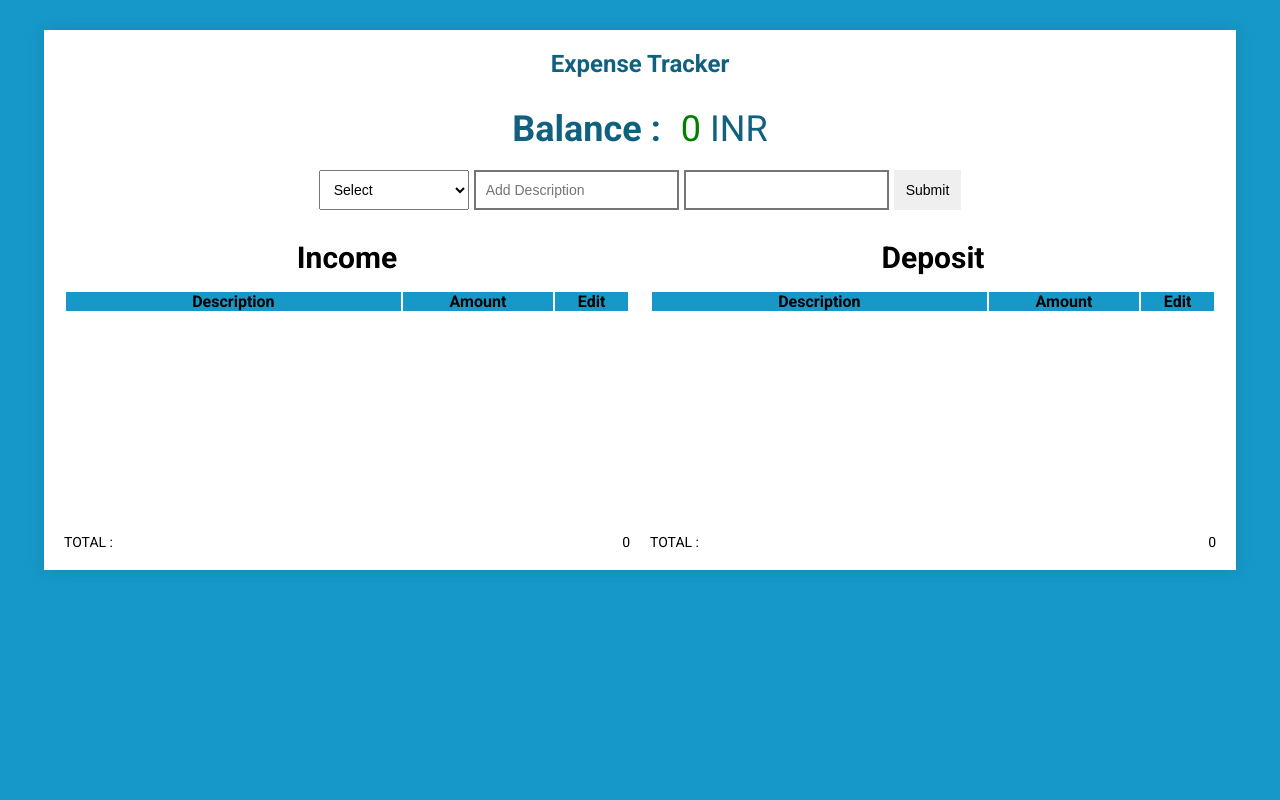
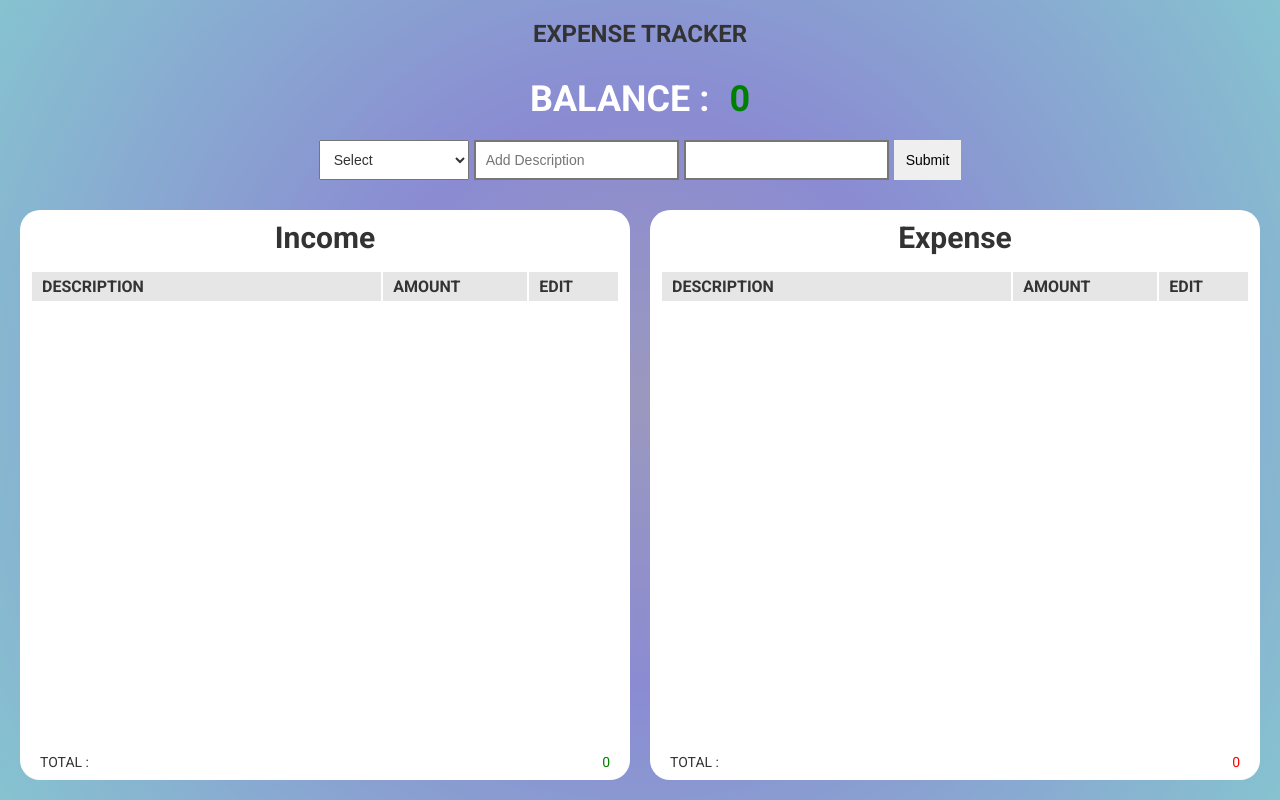
Before and after one commit to divyang-softrefine/expense-tracker, a website built with Parcel: page index.html in a window 1280 px wide. Built offline with nearby package versions, Linux system fonts and the light colour scheme.

Commit message:
few style changes

```diff
--- a/index.html
+++ b/index.html
@@ -16,10 +16,7 @@
         <h2 class="heading-two m-auto">Expense Tracker</h2>
         <div class="balance-container">
             <h3>Balance :</h3>
-            <div>
-                <span id="current-balance">333</span>
-                <span>INR</span>
-            </div>
+            <span id="current-balance">333</span>
         </div>
         <div class="form-container">
             <form class="m-auto" id="form">
@@ -60,7 +57,7 @@
             </div>
 
             <div class="negative">
-                <h3>Deposit</h3>
+                <h3>Expense</h3>
                 <table class="table-negative">
                     <thead>
                         <tr>
--- a/src/js/controller.js
+++ b/src/js/controller.js
@@ -47,7 +47,7 @@ class App{
         this.renderBalance();
         this.onLoad();
         this.addHandler();
-
+        this.renderTotals();
         // console.log(this.#balance,this.#movements)
     }
     loadBalance(){
@@ -116,8 +116,8 @@ class App{
         for(let i = 0; i < this.#positive_movements.length; i++)
             pos_sum+=this.#positive_movements[i].amount;
 
-        totalNegative.textContent = neg_sum;
-        totalPositive.textContent = pos_sum;
+        totalNegative.textContent = `${pos_sum === 0 ? `` : `(${Math.round((neg_sum/pos_sum )* 100)}% of Income used)`} ${neg_sum}`;
+        totalPositive.textContent =  `${pos_sum}`;
     }
 
     renderBalance(){
--- a/src/sass/main.scss
+++ b/src/sass/main.scss
@@ -1,12 +1,14 @@
 html{
-    font-size: 62.5%;
-    background: #1699c9;
-    box-sizing: border-box;
+    font-size: 62.5%;background: rgb(54,50,126);
+    background: radial-gradient(circle, rgba(54,50,126,1) 0%, rgba(22,22,166,1) 38%, rgba(13,135,161,1) 100%);
+
     font-family: 'Roboto', sans-serif;
 }
-$text-default : #10617f;
+
+$text-default : #333;
 *,*::after,*::before{
     margin: 0;
+    box-sizing: border-box;
     padding: 0;
     color: inherit;
     text-decoration: inherit;
@@ -19,28 +21,28 @@ $text-default : #10617f;
 }
 
 .tracker{
-    width: clamp(200px,90%,2000px);
-    height: 500px;
-    padding: 2rem;
-    background-color: white;
-    margin-top: 3rem;
-
+    width: 100vw;
+    height: auto;
+    min-height: 100vh;
+    padding : 2rem;
+    background-color: rgba(255, 255, 255, 0.5);
     box-shadow: 0 0 15px rgba(0,0,0,0.125);
-
     display: flex;
     flex-flow: column nowrap;
     overflow: hidden;
     gap : 2rem;
     row-gap: 2rem;
     align-items: center;
+    color : $text-default;
 }
 .heading-two{
     font-size: 2.4rem;
     color: $text-default;
+    text-transform: uppercase;
 }
 .table-container{
     width: 100%;
-    height: inherit;
+    flex-grow: 1;
     overflow-y: auto;
     display: flex;
     gap : 2rem;
@@ -48,7 +50,6 @@ $text-default : #10617f;
 
     &>*{
     margin-top: 1rem;
-    border-collapse: separate;
     border-spacing: .2rem .5em;
     font-size: 1.4rem;
     flex-grow: 1;
@@ -60,31 +61,49 @@ $text-default : #10617f;
     & table{
         width: 100%;
         margin-top: 1rem;
-        border-collapse: separate;
         border-spacing: .2rem .5em;
         font-size: 1.4rem;
-        flex-grow: 1;
     }
     }
 }
+.total-container{
+    margin-top: auto;
+    display: flex;
+    flex-flow: row;
+    justify-content: space-between;
+    padding: 0 1rem;
+}
+.positive,.negative{
+    display: flex;
+    flex-flow: column;
+    overflow: hidden;
+    background-color: #fff;
 
-.positive,.negative{
-    position: relative;
-    overflow: hidden;
-    .total-container{
-        position : absolute;
-        display: flex;
-        justify-content: space-between;
-        bottom : 0;
-        width: 100%;
+    border-radius: 2rem;
+    padding : 1rem;
+}
+
+.positive{
+    .total{
+        color : green;
     }
 }
 
+.negative{
+    .total{
+        color : red;
+    }
+}
 thead{
     *{
-        background-color: #1699c9;
+        text-transform: uppercase;
         font-size: 1.6rem;
+        background-color: rgba(0,0,0,0.05);
     }
+}
+
+td{
+    border-bottom: 1px solid #999;
 }
 .form-control{
     font-size: 1.4rem;
@@ -106,19 +125,23 @@ thead{
     justify-content: space-between;
     font-size: 3.6rem;
     color: $text-default;
+    text-transform: uppercase;
+    h3{
+        color: white;
+    }
+    font-weight: 700;
 }
 
 tr{
     width: 100%;
     &>*{
 
-        &:not(:nth-child(1)){
-            text-align: center;
-        }
-
-
+        text-align: left;
+        padding : 0.5rem 1rem;
         &:nth-child(1){
         width: 60%;
+        max-width: 200px;
+        overflow-x: auto;
         }
     }
 }
@@ -137,7 +160,6 @@ select{
     border : 0px;
     padding: 1.2rem;
 }
-
 .popup {
     position: relative;
     display: inline-block;
@@ -152,24 +174,48 @@ select{
   .popup .popuptext {
     visibility: hidden;
     width: 160px;
+    background-color: #fff;
     color: red;
     text-align: center;
-    padding: 1rem 0;
+    border-radius: 6px;
+    padding: 8px 1rem;
     position: absolute;
+
     z-index: 1;
-    bottom: -100%;
+    bottom: 125%;
     left: 50%;
     margin-left: -80px;
   }
 
-
-
-
+  /* Popup arrow */
+  .popup .popuptext::after {
+    content: "";
+    position: absolute;
+    top: 100%;
+    left: 50%;
+    margin-left: -5px;
+    border-width: 5px;
+    border-style: solid;
+    border-color: #fff transparent transparent transparent;
+  }
 
   /* Toggle this class - hide and show the popup */
   .show {
-   .popuptext{
+    .popuptext{
+
         visibility: visible;
+        -webkit-animation: fadeIn 1s;
+        animation: fadeIn 1s;
+    }
+  }
 
-   }
+  /* Add animation (fade in the popup) */
+  @-webkit-keyframes fadeIn {
+    from {opacity: 0;}
+    to {opacity: 1;}
   }
+
+  @keyframes fadeIn {
+    from {opacity: 0;}
+    to {opacity:1 ;}
+  }
```
Also changed, not shown: dist/index.html, 10 other files.
